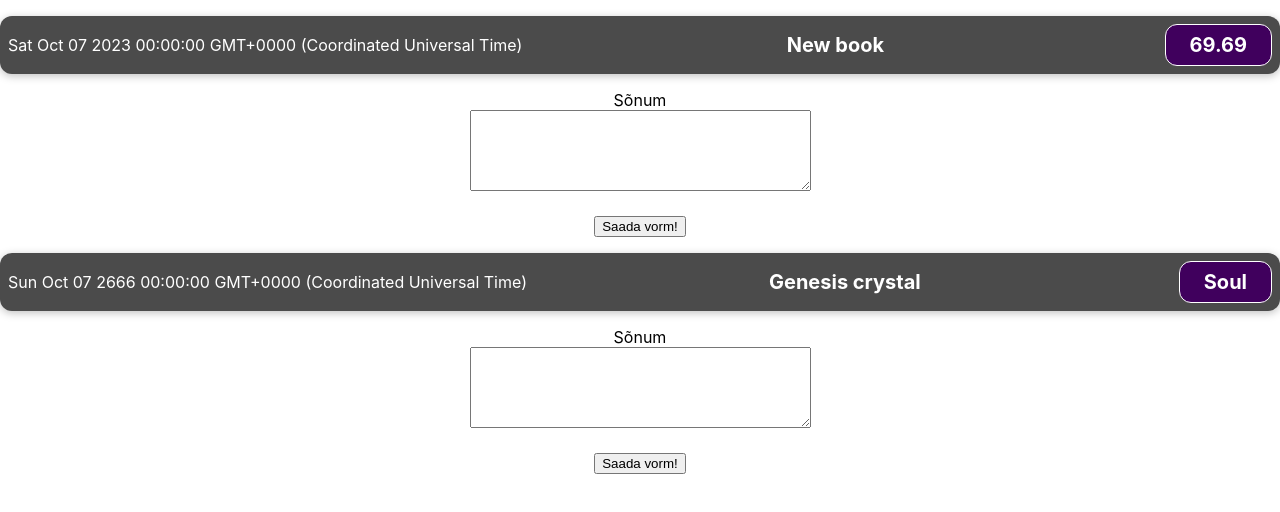
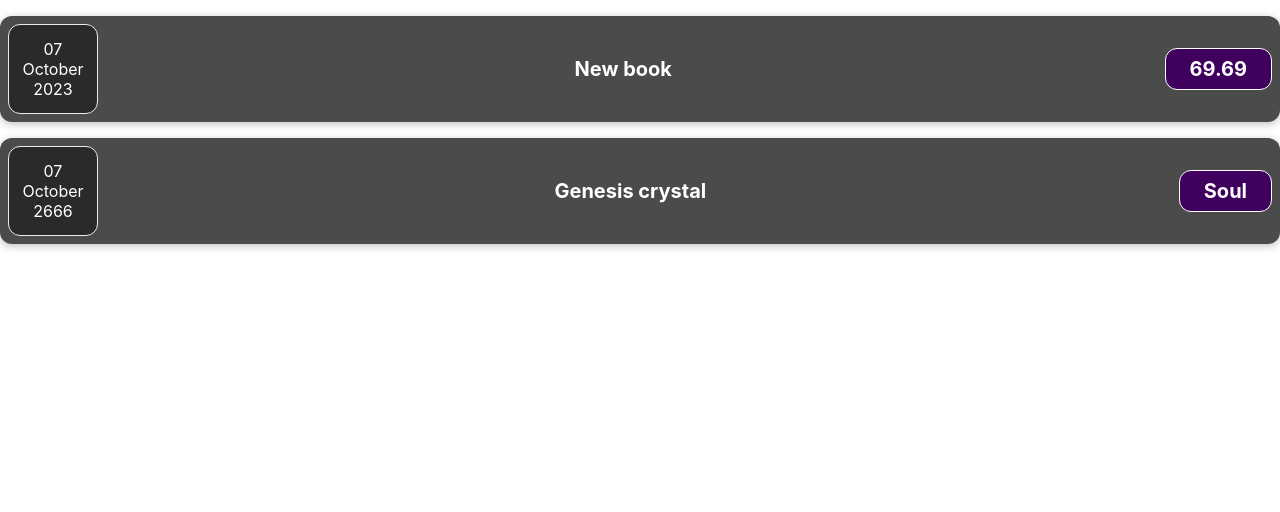
Before and after one commit to AimarKiivits/Anna-react, a React (Create React App) app: page / in a window 1280 px wide. Shown: the top 512 px of the page. Built offline with nearby package versions, Linux system fonts and the light colour scheme.

Commit message:
Continued after long time. Ül 1 kujunduse rakendamine komponendile

```diff
--- a/src/App.js
+++ b/src/App.js
@@ -19,9 +19,7 @@ function App() {
   return (
     <div className='App'>
       <ExpenseItem expenseData={data[0]}></ExpenseItem>
-      <TextBox></TextBox>
       <ExpenseItem expenseData={data[1]}></ExpenseItem>
-      <TextBox></TextBox>
     </div>
   );
 }
--- /dev/null
+++ b/src/components/Card.css
@@ -0,0 +1,4 @@
+.card {
+    border-radius: 12px;
+    box-shadow: rgba(0, 0, 0, 25);
+}
--- /dev/null
+++ b/src/components/ExpenseDate.css
@@ -0,0 +1,26 @@
+.expense-date {
+    display: flex;
+    flex-direction: column;
+    width: 5.5rem;
+    height: 5.5rem;
+    border: 1px solid #ececec;
+    background-color: #2a2a2a;
+    color: white;
+    border-radius: 12px;
+    align-items: center;
+    justify-content: center;
+}
+
+.expense-date__month {
+    font-size: 0.75rem;
+    font-weight: bold;
+}
+
+.expense-date__year {
+    font-size: 0.75rem;
+}
+
+.expense-date__day {
+    font-size: 1.5rem;
+    font-weight: bold;
+}
--- /dev/null
+++ b/src/components/ExpenseDate.js
@@ -0,0 +1,17 @@
+import './ExpenseDate.css'
+
+function ExpenseDate(props) {
+    const day = props.date.toLocaleString('en-US', {day: '2-digit'})
+    const month = props.date.toLocaleString('en-US', {month: 'long'})
+    const year = props.date.getFullYear()
+
+    return(
+        <div className='expense-date'>
+            <div className='expense-date_day'>{day}</div>
+            <div className='expense-date_month'>{month}</div>
+            <div className='expense-date_year'>{year}</div>
+        </div>
+    )
+}
+
+export default ExpenseDate
--- a/src/components/ExpenseItem.js
+++ b/src/components/ExpenseItem.js
@@ -1,11 +1,10 @@
 import "./ExpenseItem.css"
+import ExpenseDate from "./ExpenseDate.js"
 
 function ExpenseItem(props) {
-    console.log(props)
-
     return (
         <div className="expense-item">
-            <div>{props.expenseData.date.toString()}</div>
+            <ExpenseDate className='card' date={props.expenseData.date}></ExpenseDate>
             <div className="expense-item__description">
                 <h2>{props.expenseData.title}</h2>
                 <div className="expense-item__price">{props.expenseData.price}</div>
```
Also changed, not shown: src/components/Card.js (added, +9 -0 lines).
